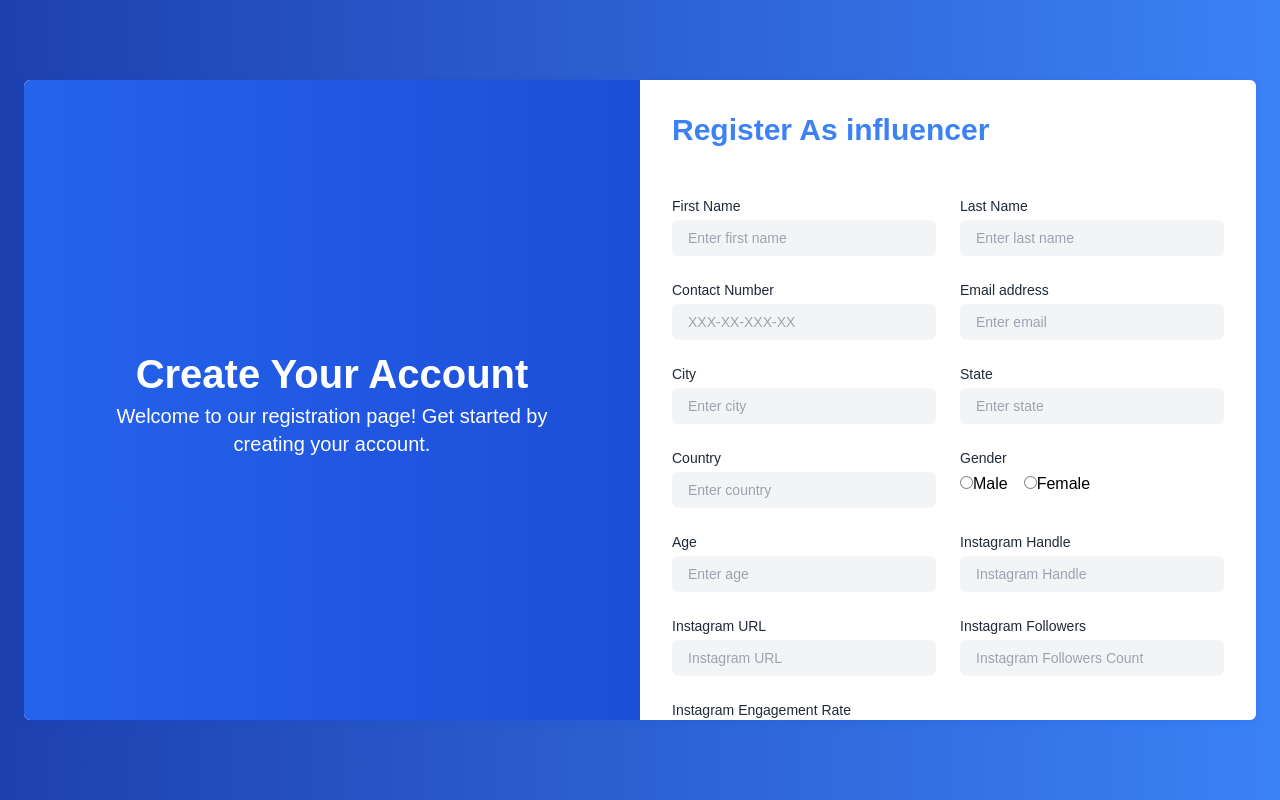
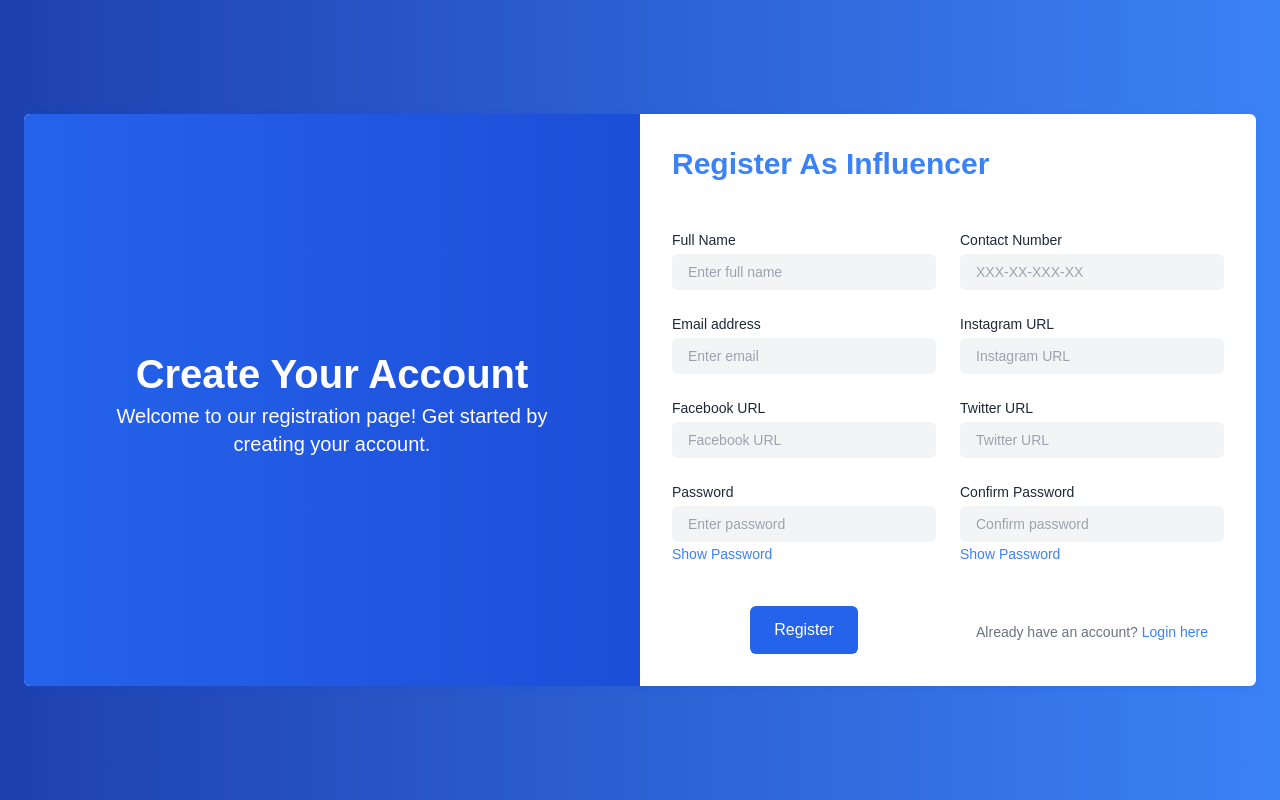
Before and after one commit to AMANPANDYA114/influencer-marketing-FE, a React (Create React App) app: page /InfluencerSignUp in a window 1280 px wide. Built offline with nearby package versions, Linux system fonts and the light colour scheme.

Commit message:
new changes

```diff
--- a/src/components/Influencer/InfluencerSignUp.jsx
+++ b/src/components/Influencer/InfluencerSignUp.jsx
@@ -1,3 +1,4 @@
+
 
 
 
@@ -8,9 +9,8 @@ import 'react-toastify/dist/ReactToastify.css';
 
 const InfluencerSignUp = () => {
   const [userdata, setuserdata] = useState({
-    fname: "", lname: "", phone: "", email: "", city: "", state: "", country: "", password: "",
-    gender: "", age: "", instagram: "", instagramURL: "", instagramFollowers: "", instagramEngagementRate: "",
-    facebook: "", facebookURL: "", facebookFollowers: "", facebookEngagementRate: "",
+    fullname: "", phone: "", email: "", password: "",
+    instagramURL: "", facebookURL: "", twitterURL: ""
   });
   const [cpass, setcpass] = useState(""); // Confirm password
   const [passwordType, setPasswordType] = useState("password");
@@ -43,7 +43,7 @@ const InfluencerSignUp = () => {
   const postData = async (e) => {
     e.preventDefault();
 
-    const { fname, phone, lname, email, city, state, country, gender, password, age, instagram, instagramURL, instagramFollowers, instagramEngagementRate, facebook, facebookURL, facebookFollowers, facebookEngagementRate } = userdata;
+    const { fullname, phone, email, password, instagramURL, facebookURL, twitterURL } = userdata;
 
     if (password === cpass) {
       try {
@@ -53,7 +53,7 @@ const InfluencerSignUp = () => {
             "Content-Type": "application/json",
           },
           body: JSON.stringify({
-            fname, phone, lname, email, city, state, country, gender, password, age, instagram, instagramURL, instagramFollowers, instagramEngagementRate, facebook, facebookURL, facebookFollowers, facebookEngagementRate
+            fullname, phone, email, password, instagramURL, facebookURL, twitterURL
           }),
         });
 
@@ -80,29 +80,23 @@ const InfluencerSignUp = () => {
       <div className="grid md:grid-cols-2 items-center gap-y-8 bg-white max-w-7xl w-full shadow-[0_2px_10px_-3px_rgba(6,81,237,0.3)] rounded-md overflow-hidden">
         <div className="max-md:order-1 flex flex-col justify-center sm:p-8 p-4 bg-gradient-to-r from-blue-600 to-blue-700 w-full h-full">
           <div className="max-w-md space-y-12 mx-auto">
-          <div>
-              <h4 className="text-white text-2xl font-semibold mt-4 text-center "  style={{ fontSize: "40px" }} >Create Your Account</h4> {/* Increased font size */}
-              <p className="text-lg text-white text-center mt-3"  style={{ fontSize: "20px" }}>Welcome to our registration page! Get started by creating your account.</p> {/* Increased font size */}
+            <div>
+              <h4 className="text-white text-2xl font-semibold mt-4 text-center " style={{ fontSize: "40px" }}>Create Your Account</h4> {/* Increased font size */}
+              <p className="text-lg text-white text-center mt-3" style={{ fontSize: "20px" }}>Welcome to our registration page! Get started by creating your account.</p> {/* Increased font size */}
             </div>
           </div>
         </div>
 
         <form className="sm:p-8 p-4 w-full overflow-y-auto max-h-[80vh]" onSubmit={postData}>
           <div className="mb-12">
-            <h3 className="text-blue-500 text-3xl font-extrabold max-md:text-center">Register As influencer</h3>
+            <h3 className="text-blue-500 text-3xl font-extrabold max-md:text-center">Register As Influencer</h3>
           </div>
 
           <div className="grid lg:grid-cols-2 gap-6">
-            {/* First Name */}
+            {/* Full Name */}
             <div>
-              <label className="text-gray-800 text-sm mb-1 block">First Name</label>
-              <input name="fname" type="text" className="bg-gray-100 w-full text-gray-800 text-sm px-4 py-2 rounded-md outline-blue-500" placeholder="Enter first name" value={userdata.fname} onChange={handleInput} />
-            </div>
-
-            {/* Last Name */}
-            <div>
-              <label className="text-gray-800 text-sm mb-1 block">Last Name</label>
-              <input name="lname" type="text" className="bg-gray-100 w-full text-gray-800 text-sm px-4 py-2 rounded-md outline-blue-500" placeholder="Enter last name" value={userdata.lname} onChange={handleInput} />
+              <label className="text-gray-800 text-sm mb-1 block">Full Name</label>
+              <input name="fullname" type="text" className="bg-gray-100 w-full text-gray-800 text-sm px-4 py-2 rounded-md outline-blue-500" placeholder="Enter full name" value={userdata.fullname} onChange={handleInput} />
             </div>
 
             {/* Contact Number */}
@@ -117,77 +111,46 @@ const InfluencerSignUp = () => {
               <input name="email" type="email" className="bg-gray-100 w-full text-gray-800 text-sm px-4 py-2 rounded-md outline-blue-500" placeholder="Enter email" value={userdata.email} onChange={handleInput} />
             </div>
 
-            {/* City */}
-            <div>
-              <label className="text-gray-800 text-sm mb-1 block">City</label>
-              <input name="city" type="text" className="bg-gray-100 w-full text-gray-800 text-sm px-4 py-2 rounded-md outline-blue-500" placeholder="Enter city" value={userdata.city} onChange={handleInput} />
-            </div>
-
-            {/* State */}
-            <div>
-              <label className="text-gray-800 text-sm mb-1 block">State</label>
-              <input name="state" type="text" className="bg-gray-100 w-full text-gray-800 text-sm px-4 py-2 rounded-md outline-blue-500" placeholder="Enter state" value={userdata.state} onChange={handleInput} />
-            </div>
-
-            {/* Country */}
-            <div>
-              <label className="text-gray-800 text-sm mb-1 block">Country</label>
-              <input name="country" type="text" className="bg-gray-100 w-full text-gray-800 text-sm px-4 py-2 rounded-md outline-blue-500" placeholder="Enter country" value={userdata.country} onChange={handleInput} />
-            </div>
-
-            {/* Gender */}
-            <div>
-              <label className="text-gray-800 text-sm mb-1 block">Gender</label>
-              <div className="flex space-x-4">
-                <label>
-                  <input type="radio" name="gender" value="Male" checked={userdata.gender === "Male"} onChange={handleInput} />
-                  Male
-                </label>
-                <label>
-                  <input type="radio" name="gender" value="Female" checked={userdata.gender === "Female"} onChange={handleInput} />
-                  Female
-                </label>
-              </div>
-            </div>
-
-            {/* Age */}
-            <div>
-              <label className="text-gray-800 text-sm mb-1 block">Age</label>
-              <input name="age" type="number" className="bg-gray-100 w-full text-gray-800 text-sm px-4 py-2 rounded-md outline-blue-500" placeholder="Enter age" value={userdata.age} onChange={handleInput} />
-            </div>
-
-            {/* Instagram Handle */}
-            <div>
-              <label className="text-gray-800 text-sm mb-1 block">Instagram Handle</label>
-              <input name="instagram" type="text" className="bg-gray-100 w-full text-gray-800 text-sm px-4 py-2 rounded-md outline-blue-500" placeholder="Instagram Handle" value={userdata.instagram} onChange={handleInput} />
-            </div>
-
             {/* Instagram URL */}
             <div>
               <label className="text-gray-800 text-sm mb-1 block">Instagram URL</label>
               <input name="instagramURL" type="url" className="bg-gray-100 w-full text-gray-800 text-sm px-4 py-2 rounded-md outline-blue-500" placeholder="Instagram URL" value={userdata.instagramURL} onChange={handleInput} />
             </div>
 
-            {/* Instagram Followers */}
+            {/* Facebook URL */}
             <div>
-              <label className="text-gray-800 text-sm mb-1 block">Instagram Followers</label>
-              <input name="instagramFollowers" type="number" className="bg-gray-100 w-full text-gray-800 text-sm px-4 py-2 rounded-md outline-blue-500" placeholder="Instagram Followers Count" value={userdata.instagramFollowers} onChange={handleInput} />
+              <label className="text-gray-800 text-sm mb-1 block">Facebook URL</label>
+              <input name="facebookURL" type="url" className="bg-gray-100 w-full text-gray-800 text-sm px-4 py-2 rounded-md outline-blue-500" placeholder="Facebook URL" value={userdata.facebookURL} onChange={handleInput} />
             </div>
 
-            {/* Instagram Engagement Rate */}
+            {/* Twitter URL */}
             <div>
-              <label className="text-gray-800 text-sm mb-1 block">Instagram Engagement Rate</label>
-              <input name="instagramEngagementRate" type="text" className="bg-gray-100 w-full text-gray-800 text-sm px-4 py-2 rounded-md outline-blue-500" placeholder="Instagram Engagement Rate" value={userdata.instagramEngagementRate} onChange={handleInput} />
+              <label className="text-gray-800 text-sm mb-1 block">Twitter URL</label>
+              <input name="twitterURL" type="url" className="bg-gray-100 w-full text-gray-800 text-sm px-4 py-2 rounded-md outline-blue-500" placeholder="Twitter URL" value={userdata.twitterURL} onChange={handleInput} />
             </div>
 
-            {/* Submit Button */}
-            <div className="col-span-2">
-              <button type="submit" className="bg-blue-500 text-white text-sm px-6 py-3 rounded-md w-full">Sign Up</button>
+            {/* Password */}
+            <div className="mb-4">
+              <label className="text-gray-800 text-sm mb-1 block">Password</label>
+              <input name="password" type={passwordType} className="bg-gray-100 w-full text-gray-800 text-sm px-4 py-2 rounded-md outline-blue-500" placeholder="Enter password" value={userdata.password} onChange={handleInput} />
+              <button type="button" onClick={togglePassword} className="text-blue-500 text-sm">Show Password</button>
             </div>
-          </div>
 
-          <div className="text-center mt-4">
-            <p>Already have an account? <Link to="/InfluencerLogin" className="text-blue-500">Log in here</Link></p>
+            {/* Confirm Password */}
+            <div className="mb-4">
+              <label className="text-gray-800 text-sm mb-1 block">Confirm Password</label>
+              <input name="cpass" type={passwordConfirmType} className="bg-gray-100 w-full text-gray-800 text-sm px-4 py-2 rounded-md outline-blue-500" placeholder="Confirm password" value={cpass} onChange={handleConfirmPassword} />
+              <button type="button" onClick={toggleConfirmPassword} className="text-blue-500 text-sm">Show Password</button>
+            </div>
+
+            {/* Register Button */}
+            <div className="w-full flex justify-center">
+              <button type="submit" className="w-full md:w-auto text-white py-3 px-6 rounded-md bg-blue-600 hover:bg-blue-500 transition">Register</button>
+            </div>
+
+            <p className="text-sm text-gray-500 text-center mt-4">
+              Already have an account? <Link to="/InfluencerLogin" className="text-blue-500">Login here</Link>
+            </p>
           </div>
         </form>
       </div>
```
